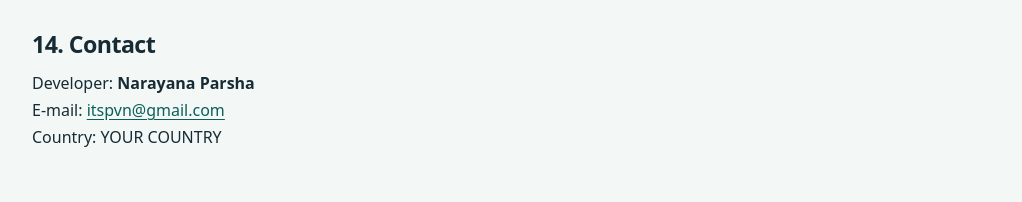
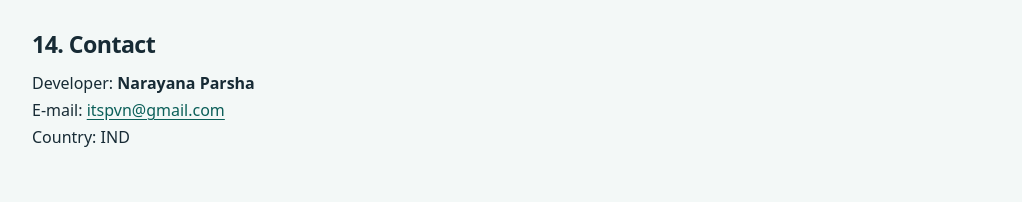
Before and after one commit to itspvn/FinPulsePrivacyPolicy, a plain HTML site: page privacy-policy.html in a window 1280 px wide. Shown: the part 5648-5850 px from the top of the page, without its empty margins (128-1150 px from the left). Drawn offline with Linux system fonts and the light colour scheme.

Commit message:
Update privacy policy contact country

```diff
--- a/privacy-policy.html
+++ b/privacy-policy.html
@@ -150,7 +150,7 @@
 <p>We may update this policy, for example when features, laws or Google requirements change. The &ldquo;Last updated&rdquo; date at the top shows the latest version, and material changes will be reflected in the app listing or this page. Continued use of the app after an update means you accept the revised policy.</p>
 
 <h2 id="contact">14. Contact</h2>
-<p>Developer: <strong>Narayana Parsha</strong><br>E-mail: <a href="mailto:itspvn@gmail.com">itspvn@gmail.com</a><br>Country: YOUR COUNTRY</p>
+<p>Developer: <strong>Narayana Parsha</strong><br>E-mail: <a href="mailto:itspvn@gmail.com">itspvn@gmail.com</a><br>Country: IND</p>
 </div></main>
 <footer><div class="wrap">
 <p><a href="privacy-policy.html">Privacy Policy</a> &middot; <a href="terms-and-conditions.html">Terms &amp; Conditions</a> &middot; <a href="data-deletion.html">Data Deletion</a></p>
```
